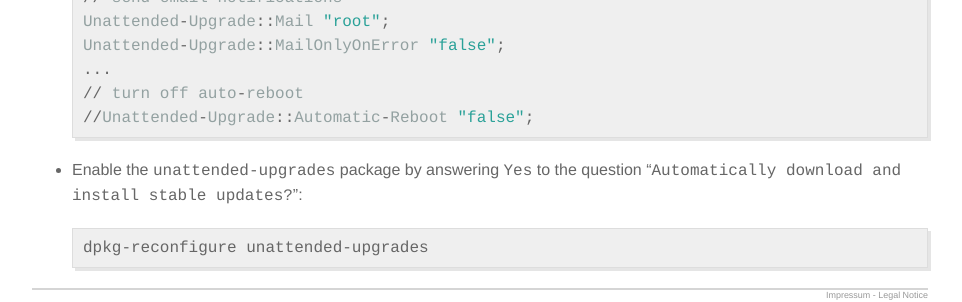
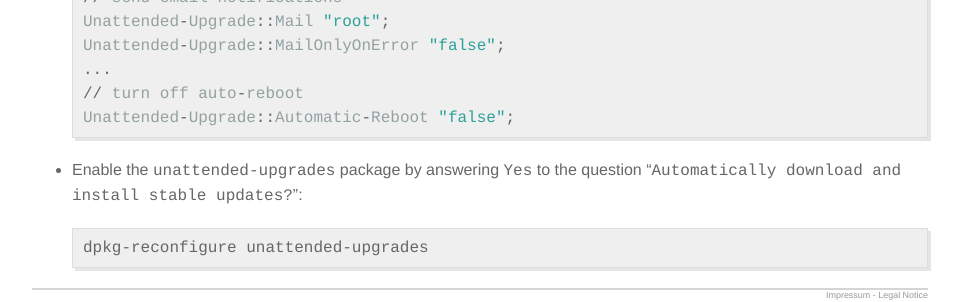
Before and after one commit to elritsch/elritsch.github.io, a Jekyll site: the page built from _posts/2017-08-11-automatic-updates-on-debian.md, in a window 1280 px wide. Shown: the part 732-1034 px from the top of the page, without its empty margins (160-1122 px from the left). Built offline with Jekyll 4.4.1, drawn with Linux system fonts in a browser that asks for light colours; comment, search, counter and statistics services are not loaded.

````diff
--- a/_posts/2017-08-11-automatic-updates-on-debian.md
+++ b/_posts/2017-08-11-automatic-updates-on-debian.md
@@ -34,7 +34,7 @@ Unattended-Upgrade::Mail "root";
 Unattended-Upgrade::MailOnlyOnError "false";
 ...
 // turn off auto-reboot
-//Unattended-Upgrade::Automatic-Reboot "false";
+Unattended-Upgrade::Automatic-Reboot "false";
 ```
 
 * Enable the `unattended-upgrades` package by answering `Yes` to the question "`Automatically download and install stable updates?`":
````
